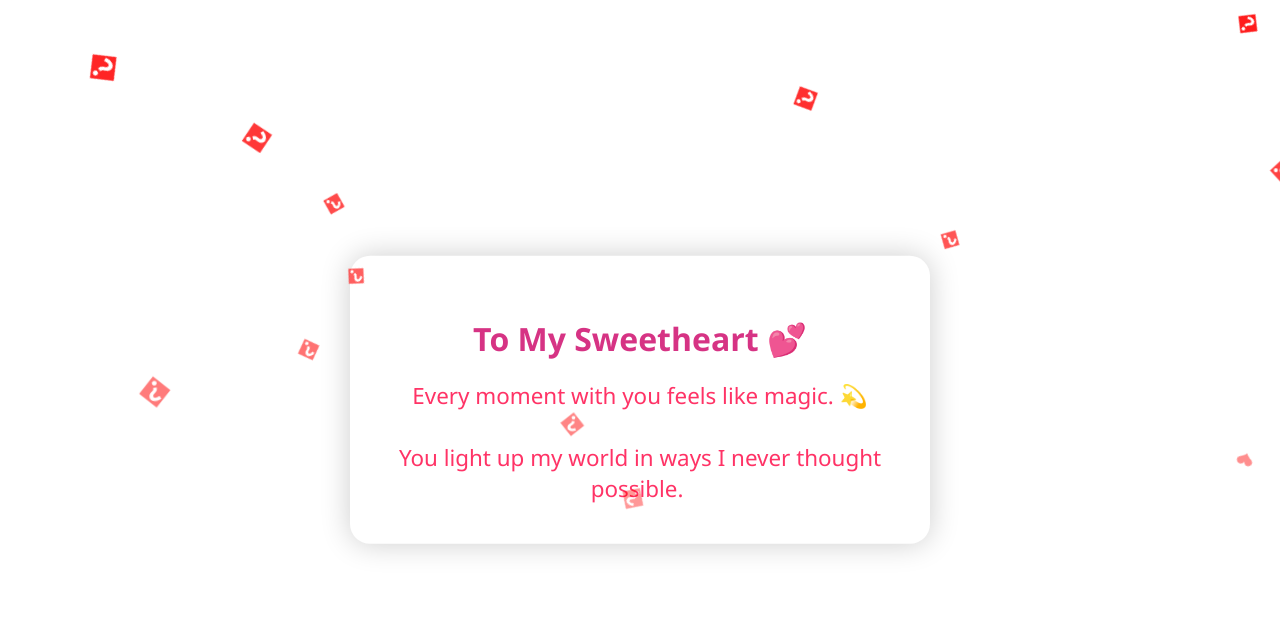
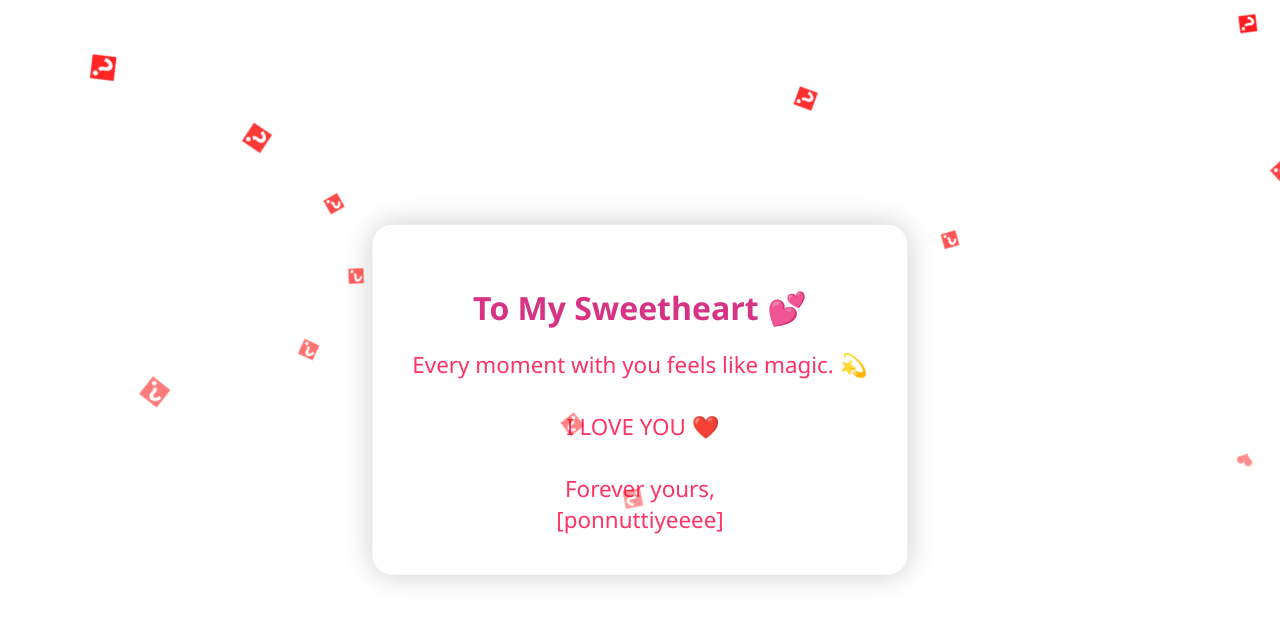
Before and after one commit to aswaalj/Surprise.github.io, a plain HTML site: page Index.html in a window 1280 px wide. Shown: the top 624 px of the page. Drawn offline with Linux system fonts and the light colour scheme.

Commit message:
Update Index.html

```diff
--- a/Index.html
+++ b/Index.html
@@ -85,11 +85,10 @@
   <script>
     const text = `Every moment with you feels like magic. 💫
 
-You light up my world in ways I never thought possible.
-This little page is just a small way to say… I LOVE YOU ❤️
+ I LOVE YOU ❤️
 
 Forever yours,
-[Your Name]`;
+[ponnuttiyeeee]`;
 
     let index = 0;
     function typeLetter() {
```
